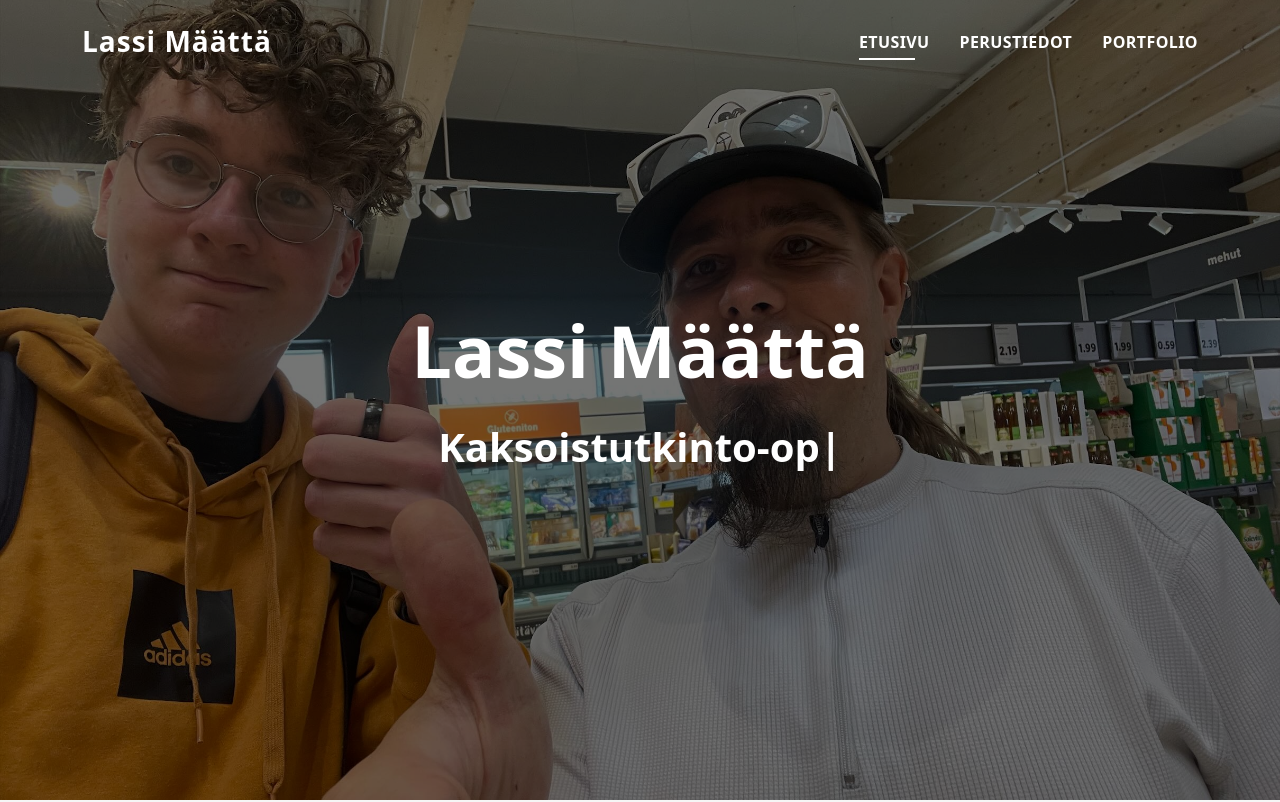
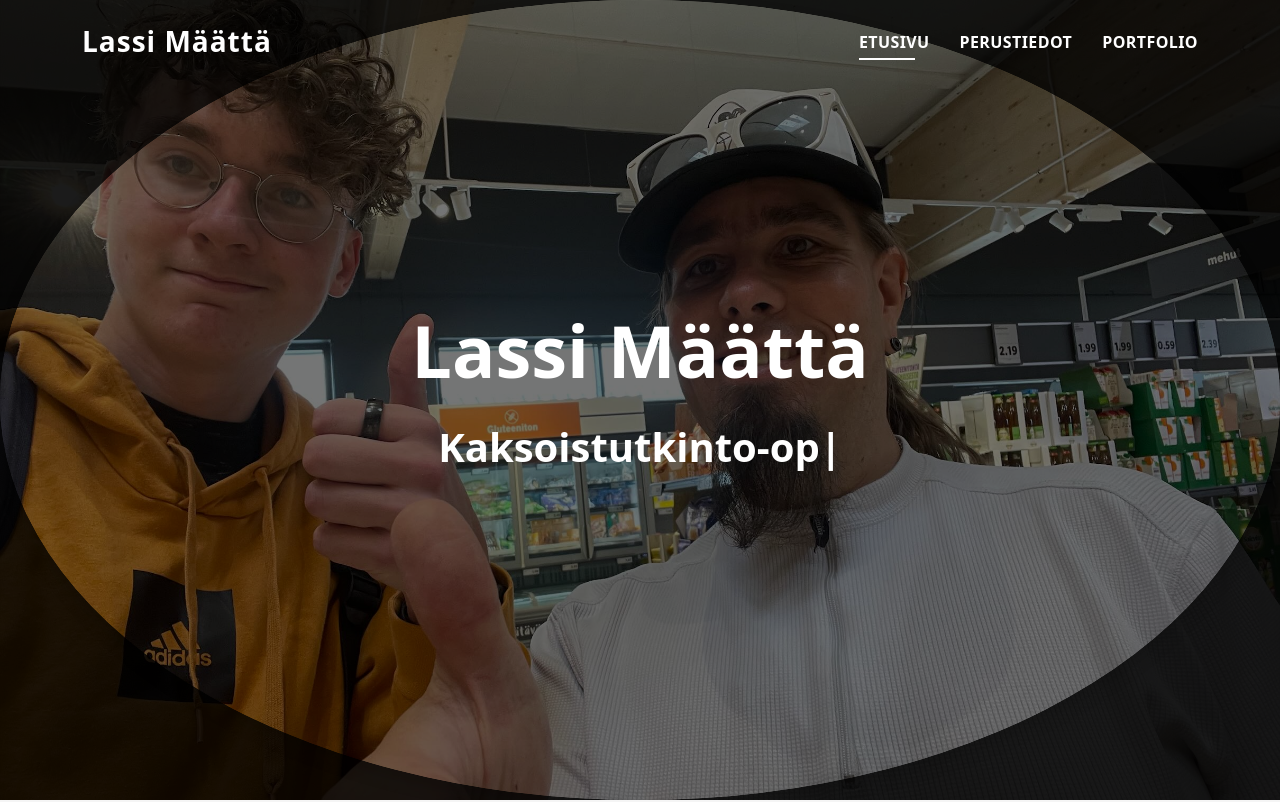
Before and after one commit to lapamaatta/portfolio, a plain HTML site: page index.html in a window 1280 px wide. Shown: the top 802 px of the page. Drawn offline with Linux system fonts and the light colour scheme.

Commit message:
Juu kesken on

```diff
--- a/assets/css/style.css
+++ b/assets/css/style.css
@@ -9,6 +9,39 @@
 /*--------------------------------------------------------------
 # General
 --------------------------------------------------------------*/
+
+/* Flashlight effect's styles */
+.darkness {
+  position: absolute;
+  top: 0;
+  bottom: 0;
+  left: 0;
+  right: 0;
+  overflow: hidden;
+  pointer-events: none;
+  z-index: 1;
+}
+
+.light {
+  position: absolute;
+  width: 300px;
+  height: 300px;
+  border-radius: 100%;
+  -webkit-box-shadow: 400vh 0px 0px 400vw rgba(0,0,0,0.99);
+  -moz-box-shadow: 400vh 0px 0px 400vw rgba(0,0,0,0.99);
+  box-shadow: 400vh 0px 0px 400vw rgba(0,0,0,0.99);
+}
+
+.shadow {
+  display: block;
+  width: 100%;
+  height: 100%;
+  border-radius: 100%;
+  -webkit-box-shadow: inset 4px 0 37px 53px rgba(0,0,0,0.9);
+  -moz-box-shadow: inset 4px 0 37px 53px rgba(0,0,0,0.9);
+  box-shadow: inset 4px 0 37px 53px rgba(0,0,0,0.9);
+}
+
 body {
   background-color: #f5f5f5;
   color: #4e4e4e;
--- a/index.html
+++ b/index.html
@@ -29,6 +29,34 @@
   * Author: BootstrapMade.com
   * License: https://bootstrapmade.com/license/
   ======================================================== -->
+
+  <script>
+    const light = document.getElementById('light');
+    const roomPosition = {
+      'top': document.getElementById('darkness').offsetTop,
+      'left': document.getElementById('darkness').offsetLeft
+    };
+
+    const topMargin = roomPosition.top + (window.innerHeight * Math.random());
+    const position = {
+      left:  Math.random() * roomPosition.left,
+      top: topMargin + 150 < window.innerHeight ? topMargin : topMargin - 350
+    };
+
+    function update(e) {
+
+      var x = ( e.clientX - 150) || (e.touches[0].clientX - 150);
+      var y = (e.clientY - 150) || (e.touches[0].clientY - 150);
+
+      light.style.left = x + "px";
+      light.style.top = y + "px";
+
+    }
+
+    document.addEventListener('mousemove', update);
+    document.addEventListener('touchmove', update);
+  </script>
+
 </head>
 
 <body>
@@ -54,9 +82,9 @@
   </header><!-- End Header -->
 
   <!-- ======= Hero Section ======= -->
-  <div id="hero" class="hero route bg-image" style="background-image: url(assets/img/hero-bg.jpeg)">
-    <div class="overlay-itro"></div>
-    <div class="hero-content display-table">
+  <div id="hero darkness" class="hero route bg-image darkness" style="background-image: url(assets/img/hero-bg.jpeg)">
+    <div id="light" class="overlay-itro light"></div>
+    <div class="hero-content display-table shadow">
       <div class="table-cell">
         <div class="container">
           <!--<p class="display-6 color-d">Hello, world!</p>-->
```
